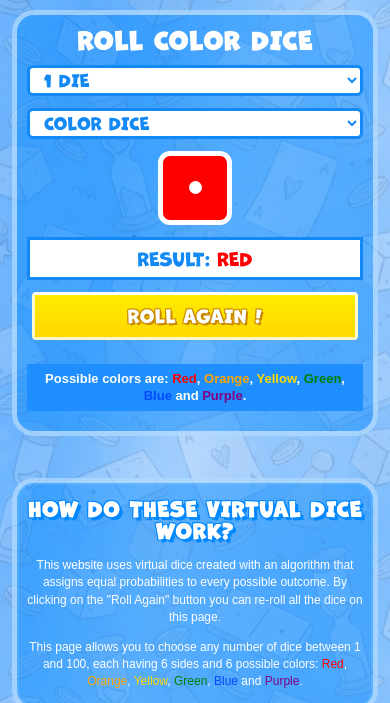
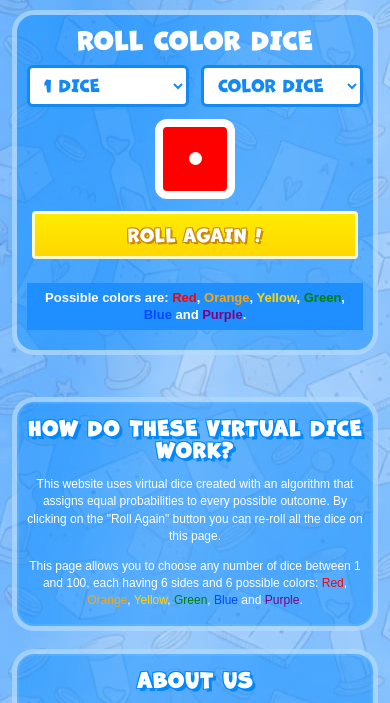
Before and after one commit to J4yemz/dice-game-final, a website: page index.html in a window 390 px wide. Shown: the part 113-816 px from the top of the page. Drawn offline with Linux system fonts and the light colour scheme.

Commit message:
with border changes

```diff
--- a/index.html
+++ b/index.html
@@ -23,7 +23,7 @@
 
       <div class="dropdown-2">
         <select aria-label="Number of dice">
-          <option selected>1 DIE</option>
+          <option selected>1 DICE</option>
           <option>2 DICE</option>
           <option>3 DICE</option>
         </select>
@@ -39,7 +39,7 @@
         </div>
       </div>
 
-      <p class="result">RESULT: <strong>BLUE</strong></p>
+      <!-- <p class="result">RESULT: <strong>BLUE</strong></p> -->
 
 
       <!-- <button class="btn btn-time" type="button">THE TIME KILLER !</button> -->
--- a/styles/index.css
+++ b/styles/index.css
@@ -288,7 +288,7 @@ body {
 .dice-preview {
   width: 64px;
   height: 64px;
-  border: 5px solid #ffffff;
+  border: 8px solid #ffffff;
   border-radius: 12px;
   background: rgb(255, 165, 0);
   display: flex;
@@ -549,10 +549,12 @@ body {
   }
 
   .dropdown-2 {
-    flex-direction: column;
+    flex-direction: row;
+    flex-wrap: nowrap;
   }
 
   .dropdown-2 select {
+    min-width: 0;
     font-size: 20px;
   }
 
```
